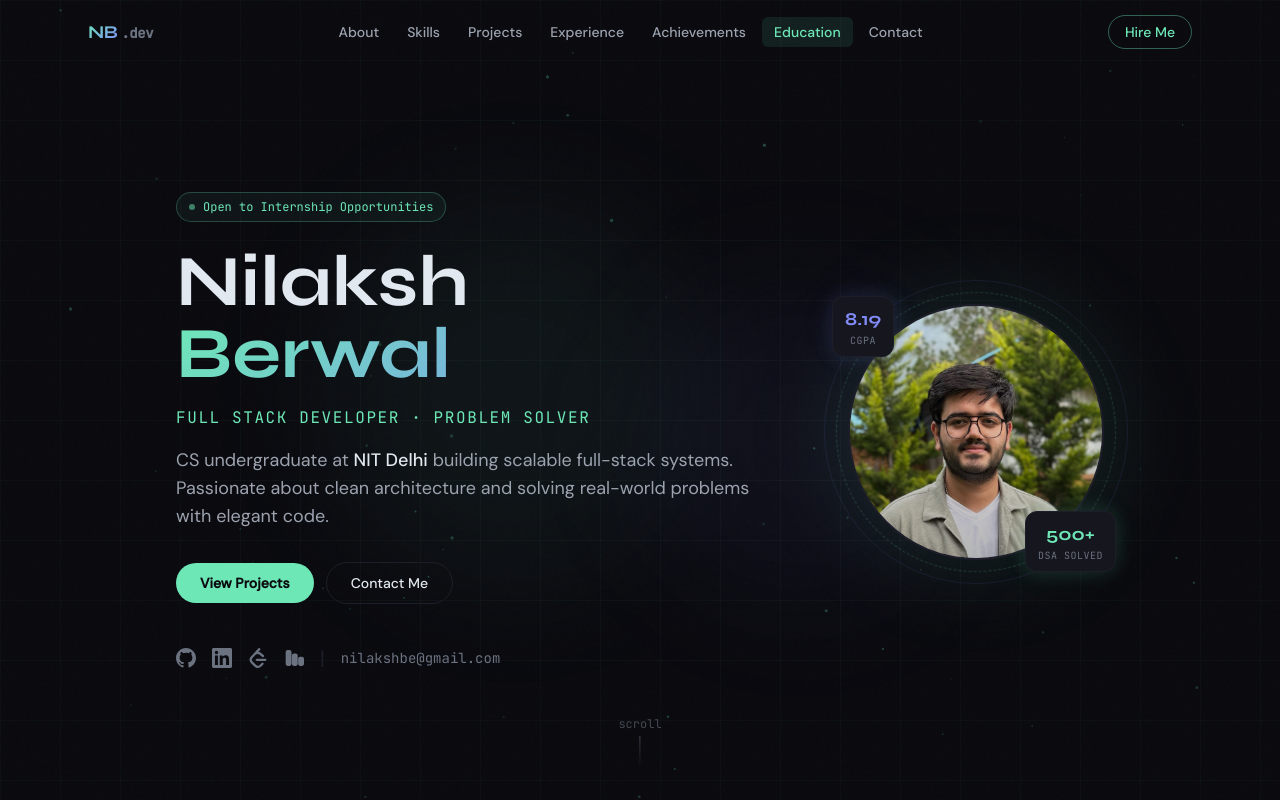
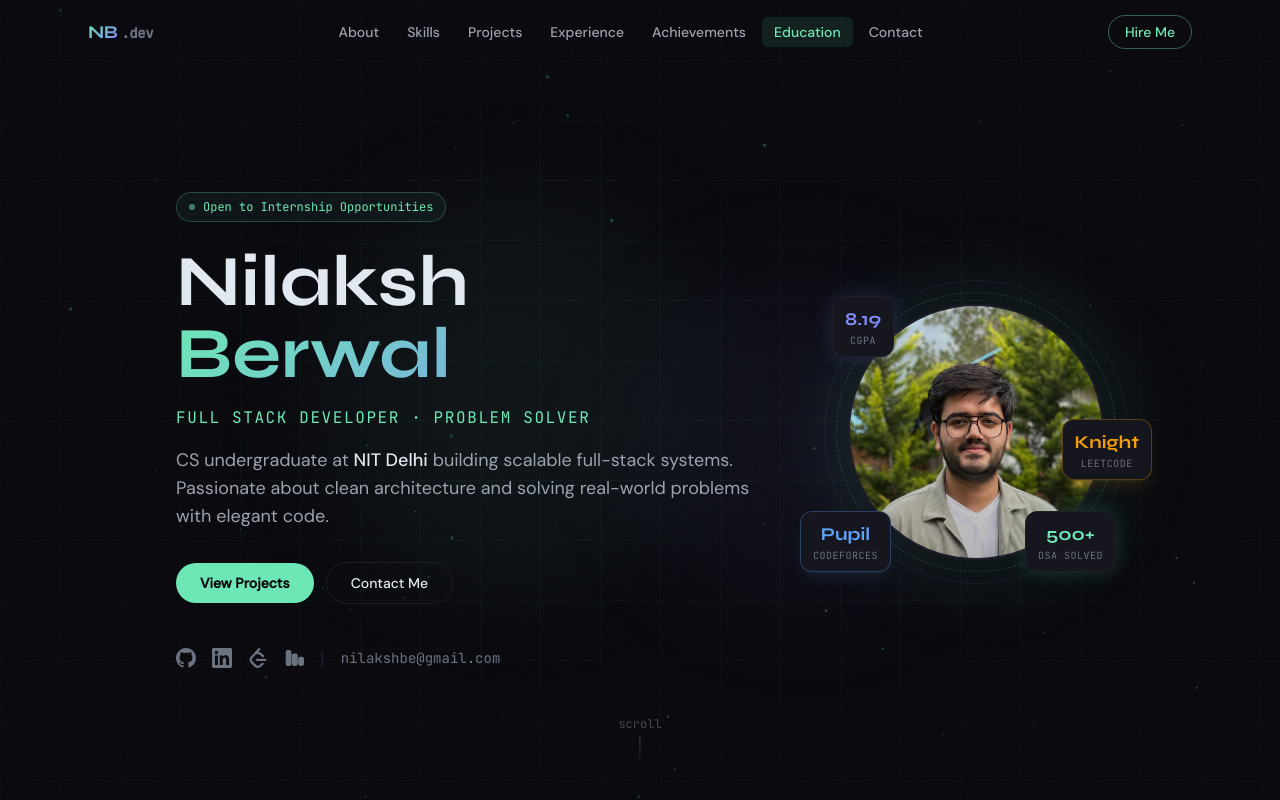
Before and after one commit to Nilaksh7/portfolio, a React (Vite) app: page / in a window 1280 px wide. Shown: the top 800 px of the page. Built offline with nearby package versions, Linux system fonts and the light colour scheme.

Commit message:
Add LeetCode and Codeforces badges to Hero component
Added LeetCode and Codeforces badges with styling.

```diff
--- a/src/components/Hero.jsx
+++ b/src/components/Hero.jsx
@@ -241,6 +241,26 @@ export default function Hero() {
               </div>
             </div>
 
+            {/* LeetCode badge */}
+            <div className="absolute bottom-20 -right-12 bg-[#16161e] border border-[#f59e0b]/30 rounded-xl px-3 py-2 text-center shadow-lg shadow-[#f59e0b]/10">
+              <div className="font-display font-bold text-[#f59e0b] text-lg">
+                Knight
+              </div>
+              <div className="text-[#6b7280] text-[10px] font-mono uppercase tracking-wider">
+                LeetCode
+              </div>
+            </div>
+
+            {/* Codeforces badge */}
+            <div className="absolute -bottom-3 -left-12 bg-[#16161e] border border-[#60a5fa]/30 rounded-xl px-3 py-2 text-center shadow-lg shadow-[#60a5fa]/10">
+              <div className="font-display font-bold text-[#60a5fa] text-lg">
+                Pupil
+              </div>
+              <div className="text-[#6b7280] text-[10px] font-mono uppercase tracking-wider">
+                Codeforces
+              </div>
+            </div>
+
             {/* CGPA badge */}
             <div className="absolute -top-2 -left-4 bg-[#16161e] border border-[#1e1e2a] rounded-xl px-3 py-2 text-center glow-purple">
               <div className="font-display font-bold text-[#818cf8] text-lg">
```
